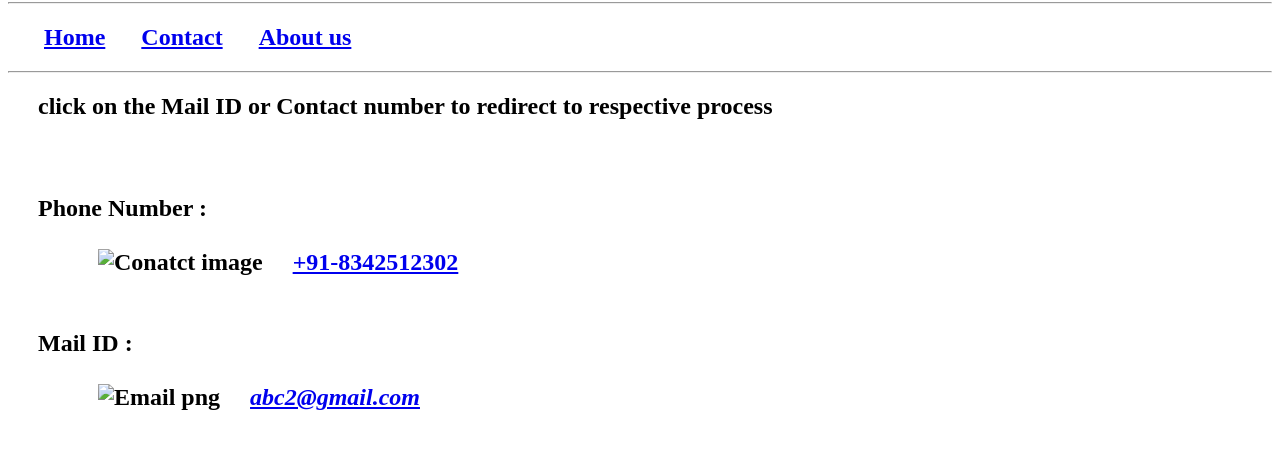
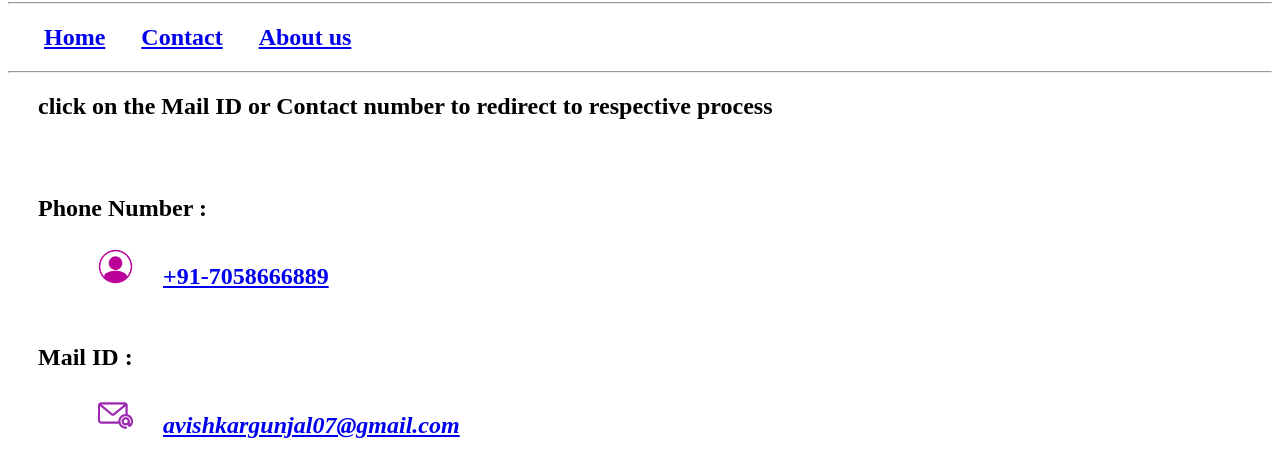
Before and after one commit to avigunjal07/Assginment-5, a plain HTML site: page contact.html in a window 1280 px wide. Shown: the part 78-554 px from the top of the page. Drawn offline with Linux system fonts and the light colour scheme.

Commit message:
final website after image adjustment

```diff
--- a/contact.html
+++ b/contact.html
@@ -13,9 +13,9 @@
     <div>
         <h2> &nbsp;&nbsp;&nbsp;&nbsp;&nbsp;click on the Mail ID or Contact number to redirect to respective process</h2><br><br>
         <h2>
-        &nbsp;&nbsp;&nbsp;&nbsp;&nbsp;Phone Number : <br><br>&nbsp;&nbsp;&nbsp;&nbsp;&nbsp;&nbsp;&nbsp;&nbsp;&nbsp;&nbsp; &nbsp;&nbsp;&nbsp;&nbsp;<img src="user.png" height="50px" alt="Conatct image">&nbsp;&nbsp;&nbsp;&nbsp;&nbsp;<a href="tel:+91-7058666889">+91-8342512302</a><br><br><br>
+        &nbsp;&nbsp;&nbsp;&nbsp;&nbsp;Phone Number : <br><br>&nbsp;&nbsp;&nbsp;&nbsp;&nbsp;&nbsp;&nbsp;&nbsp;&nbsp;&nbsp; &nbsp;&nbsp;&nbsp;&nbsp;<img src="user.png" height="35px" alt="Conatct image">&nbsp;&nbsp;&nbsp;&nbsp;&nbsp;<a href="tel:+91-7058666889">+91-7058666889</a><br><br><br>
 
-        &nbsp;&nbsp;&nbsp;&nbsp;&nbsp;Mail ID :<br><br> &nbsp;&nbsp;&nbsp;&nbsp;&nbsp;&nbsp;&nbsp;&nbsp;&nbsp;&nbsp;&nbsp;&nbsp;&nbsp;&nbsp;&nbsp;<img src="email.png" height="35px" alt="Email png">&nbsp;&nbsp;&nbsp;&nbsp;&nbsp;<a href="mailto:avishkargunjal07@gmail.com"><i>abc2@gmail.com</i></a>
+        &nbsp;&nbsp;&nbsp;&nbsp;&nbsp;Mail ID :<br><br> &nbsp;&nbsp;&nbsp;&nbsp;&nbsp;&nbsp;&nbsp;&nbsp;&nbsp;&nbsp;&nbsp;&nbsp;&nbsp;&nbsp;&nbsp;<img src="email.png" height="35px" alt="Email png">&nbsp;&nbsp;&nbsp;&nbsp;&nbsp;<a href="mailto:avishkargunjal07@gmail.com"><i>avishkargunjal07@gmail.com</i></a>
         </h2>
     </div>
 </body>
```
Also changed, not shown: about.html (+2 -2 lines), email.png (added), instagram.png (added), selfpic2.jpg (added), user.png (added).
